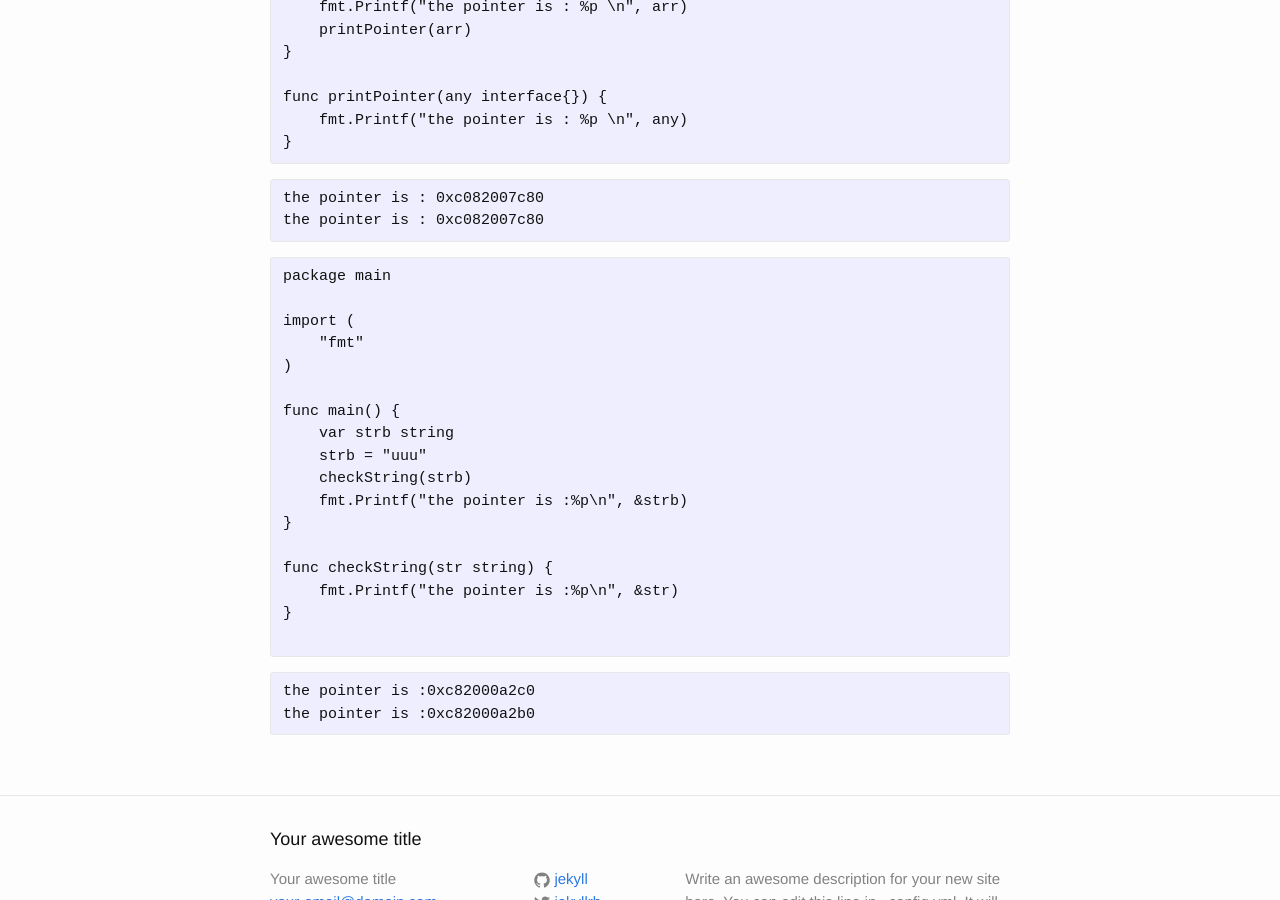
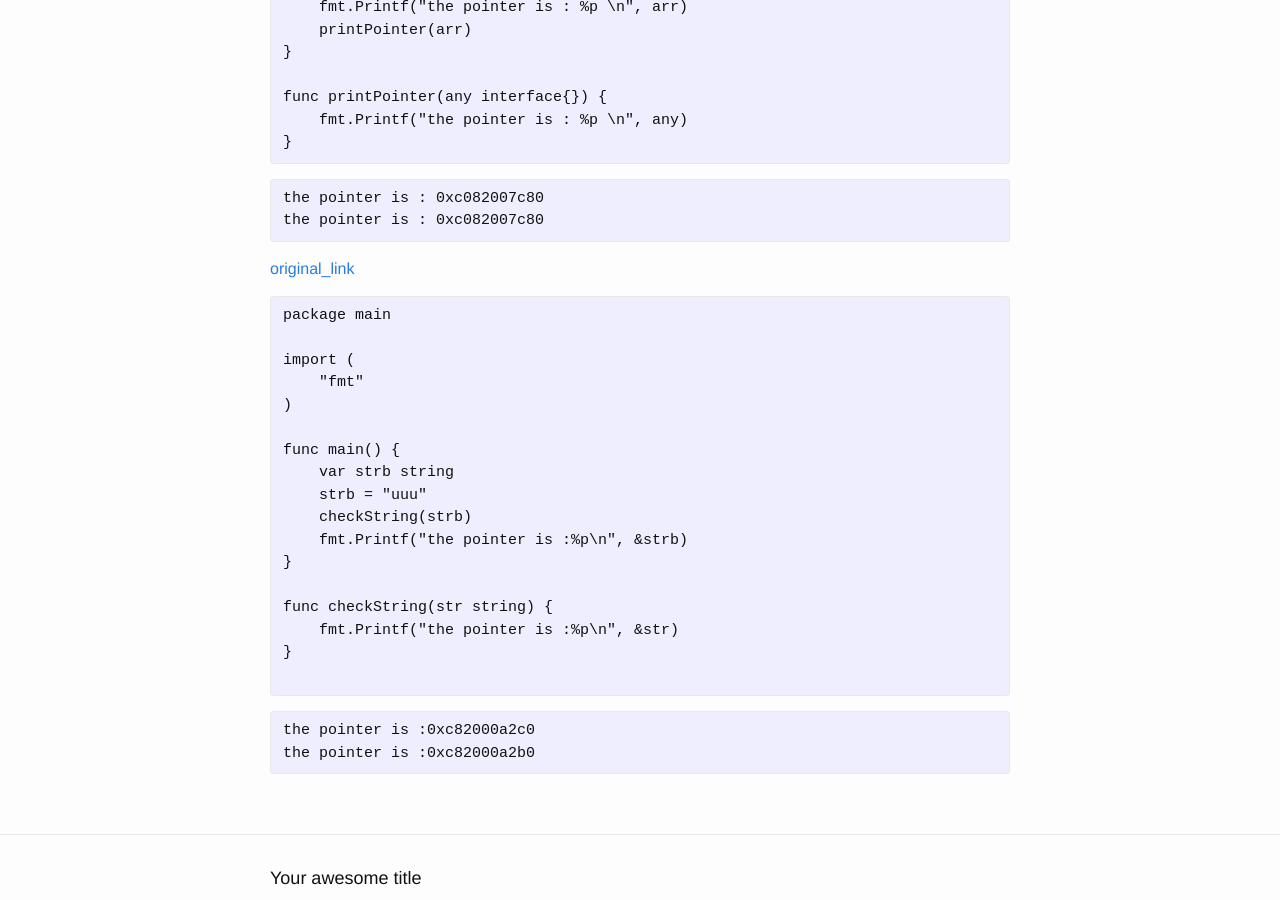
Before and after one commit to frankxieke/frankxieke.github.io, a Jekyll site: the page built from _posts/2016-11-26-golang-map_slice_array_string-copy.md, in a window 1280 px wide and 900 px high, scrolled down 1379 px. Built offline with Jekyll 4.4.1, drawn with Linux system fonts in a browser that asks for light colours.

Commit message:
update oringal link

`````diff
--- a/_posts/2016-11-26-golang-map_slice_array_string-copy.md
+++ b/_posts/2016-11-26-golang-map_slice_array_string-copy.md
@@ -80,6 +80,8 @@ the pointer is : 0xc082007c80
 the pointer is : 0xc082007c80
 ````
 
+[original_link](http://www.cnblogs.com/aqsmoke/p/3957859.html)
+
 
 ````string
 package main
`````
